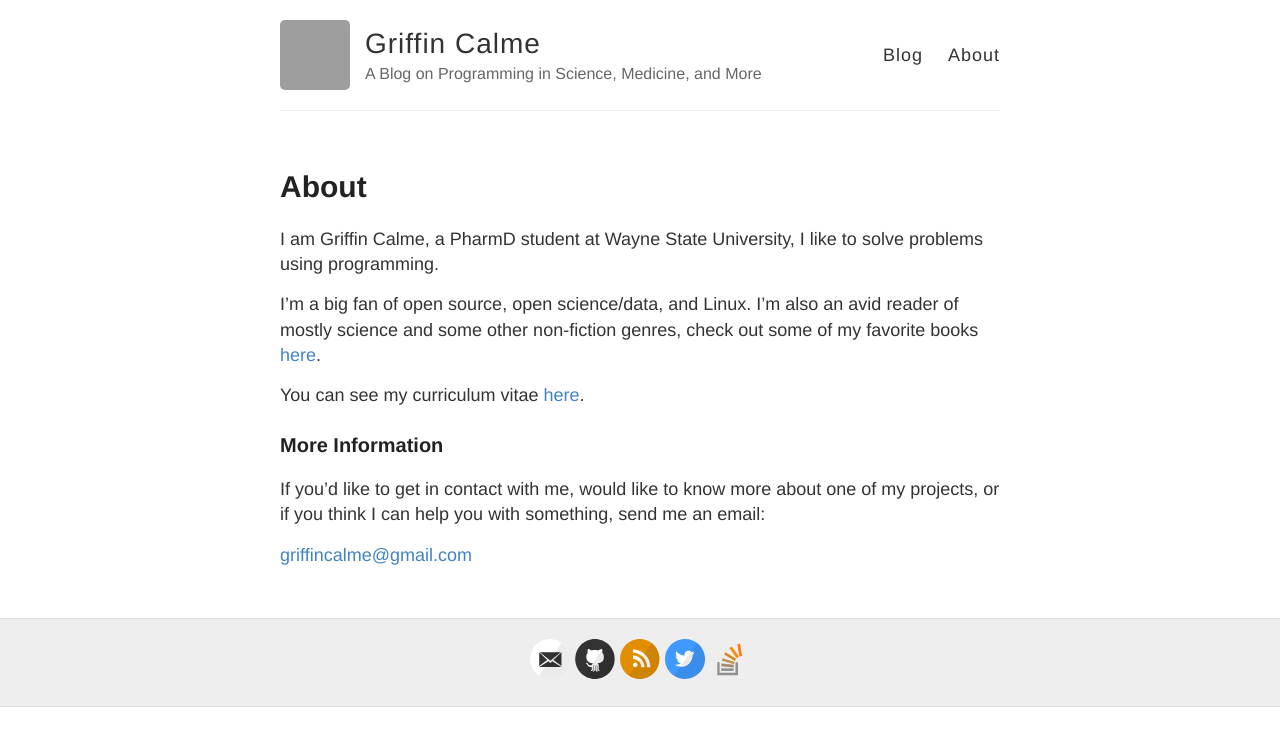
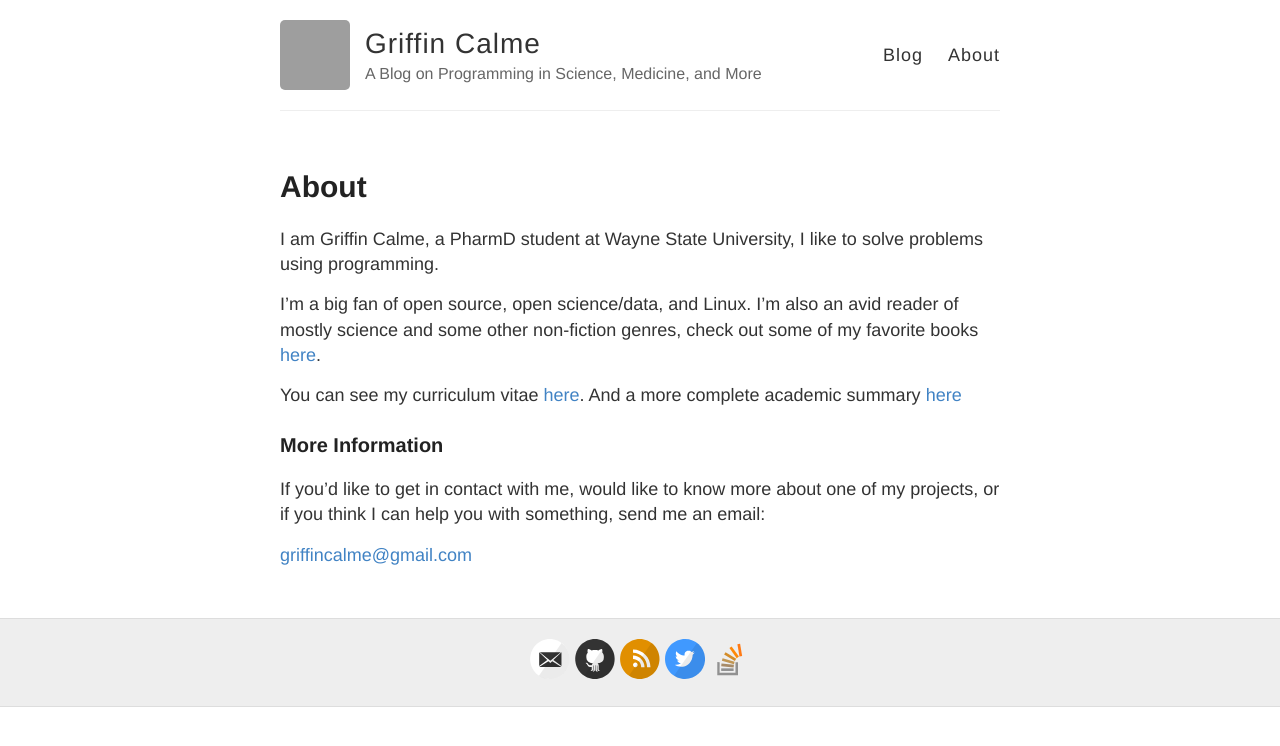
Before and after one commit to griffincalme/griffincalme.github.io, a Jekyll site: the page built from about.md, in a window 1280 px wide. Shown: the top 746 px of the page. Built offline with Jekyll 4.4.1, drawn with Linux system fonts in a browser that asks for light colours; grey boxes are pictures that could not be loaded.

Commit message:
2017 update

```diff
--- a/about.md
+++ b/about.md
@@ -12,7 +12,8 @@ I'm also an avid reader of mostly science and some other non-fiction
 genres, check out some of my favorite books
 [here](https://www.goodreads.com/review/list/59024006?shelf=read).
 
-You can see my curriculum vitae [here](https://griffincalme.github.io/GriffinCV2016.pdf).
+You can see my curriculum vitae [here](https://griffincalme.github.io/Griffin2017CV.pdf).
+And a more complete academic summary [here](https://griffincalme.github.io/GriffinAboutMe.pdf)
 
 ### More Information
 
```
Also changed, not shown: images/IHC/CD.png (deleted), images/IHC/DABblob.png (deleted), images/IHC/DABglobal.png (deleted), images/IHC/HemaBlob.png (deleted), images/IHC/LotsOfCells.png (deleted), images/IHC/RandWalkSmallpng.png (deleted), images/IHC/WatershedVSRandWalk.png (deleted), images/IHC/figure_1.png (deleted), images/IHC/lotsofDab.png (deleted), images/IHC/seedMarkers.png (deleted).
